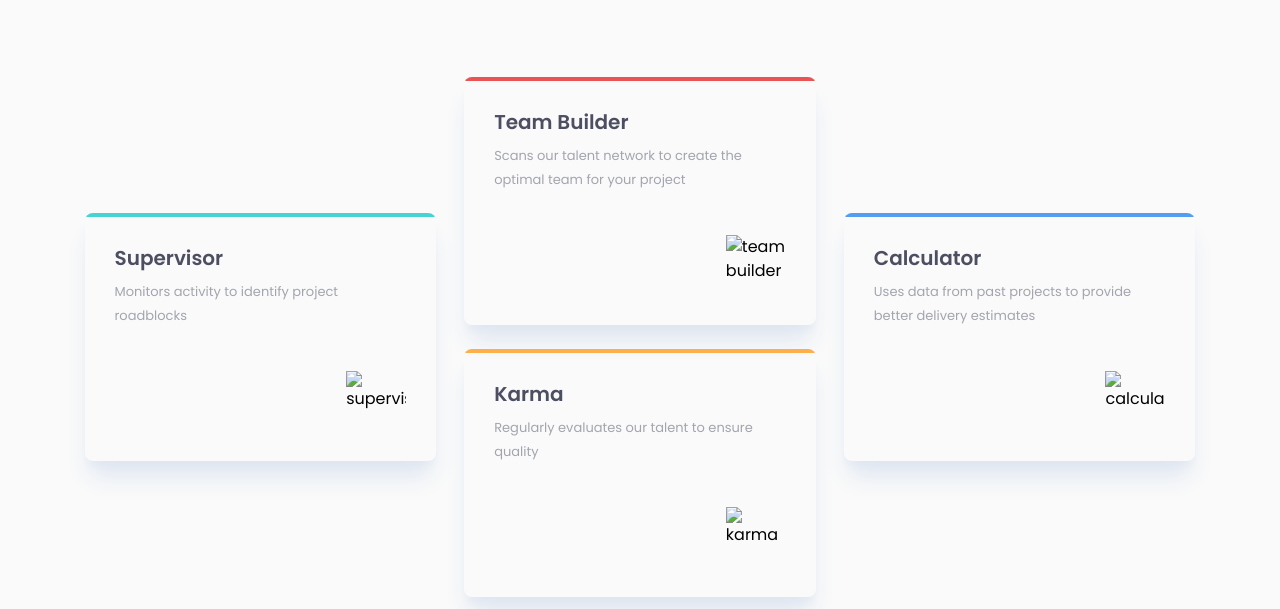
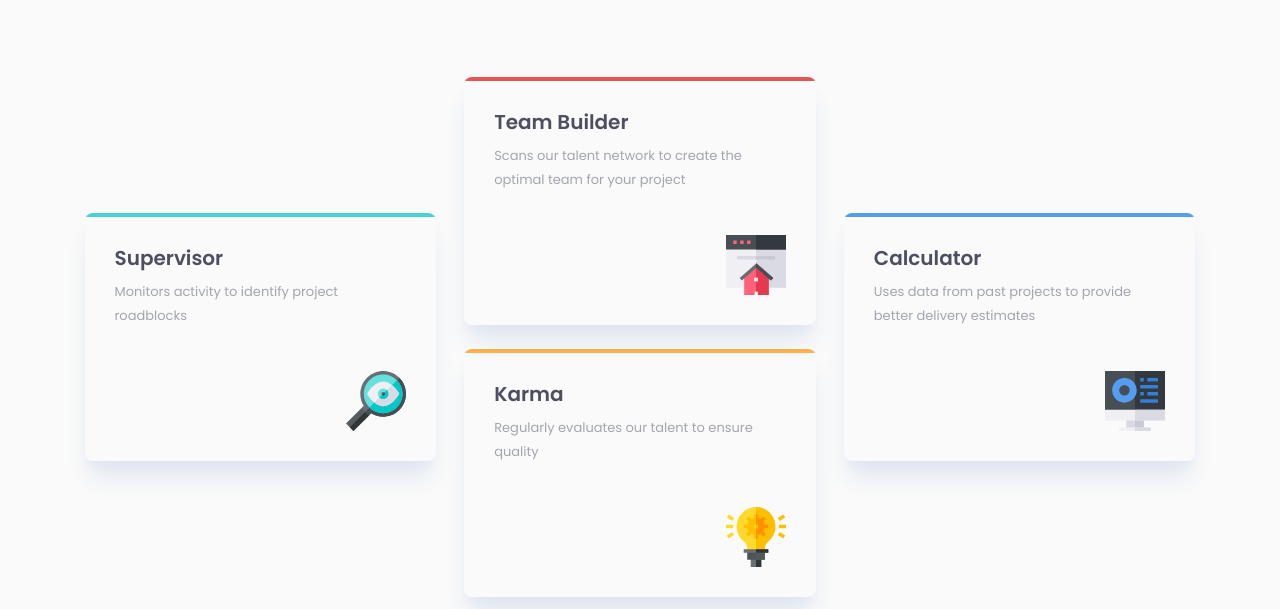
Before and after one commit to thuytn/four-card-feature-section, a website: page index.html in a window 1280 px wide. Shown: the part 191-800 px from the top of the page. Drawn offline with Linux system fonts and the light colour scheme; the site is published under a folder, as on GitHub Pages, so addresses that start at the root find nothing.

Commit message:
change path

```diff
--- a/index.html
+++ b/index.html
@@ -45,7 +45,7 @@
               Monitors activity to identify project roadblocks
             </p>
             <img
-              src="/images/icon-supervisor.svg"
+              src="./images/icon-supervisor.svg"
               alt="supervisor"
               class="h-[60px] w-[60px] self-end mt-5 xl:mt-9"
             >
@@ -68,7 +68,7 @@
               Scans our talent network to create the optimal team for your project
             </p>
             <img
-              src="/images/icon-team-builder.svg"
+              src="./images/icon-team-builder.svg"
               alt="team builder"
               class="h-[60px] w-[60px] self-end mt-5 xl:mt-9"
             >
@@ -86,7 +86,7 @@
               Regularly evaluates our talent to ensure quality
             </p>
             <img
-              src="/images/icon-karma.svg"
+              src="./images/icon-karma.svg"
               alt="karma"
               class="h-[60px] w-[60px] self-end mt-5 xl:mt-9"
             >
@@ -109,7 +109,7 @@
               Uses data from past projects to provide better delivery estimates
             </p>
             <img
-              src="/images/icon-calculator.svg"
+              src="./images/icon-calculator.svg"
               alt="calculator"
               class="h-[60px] w-[60px] self-end mt-5 xl:mt-9"
             >
```
